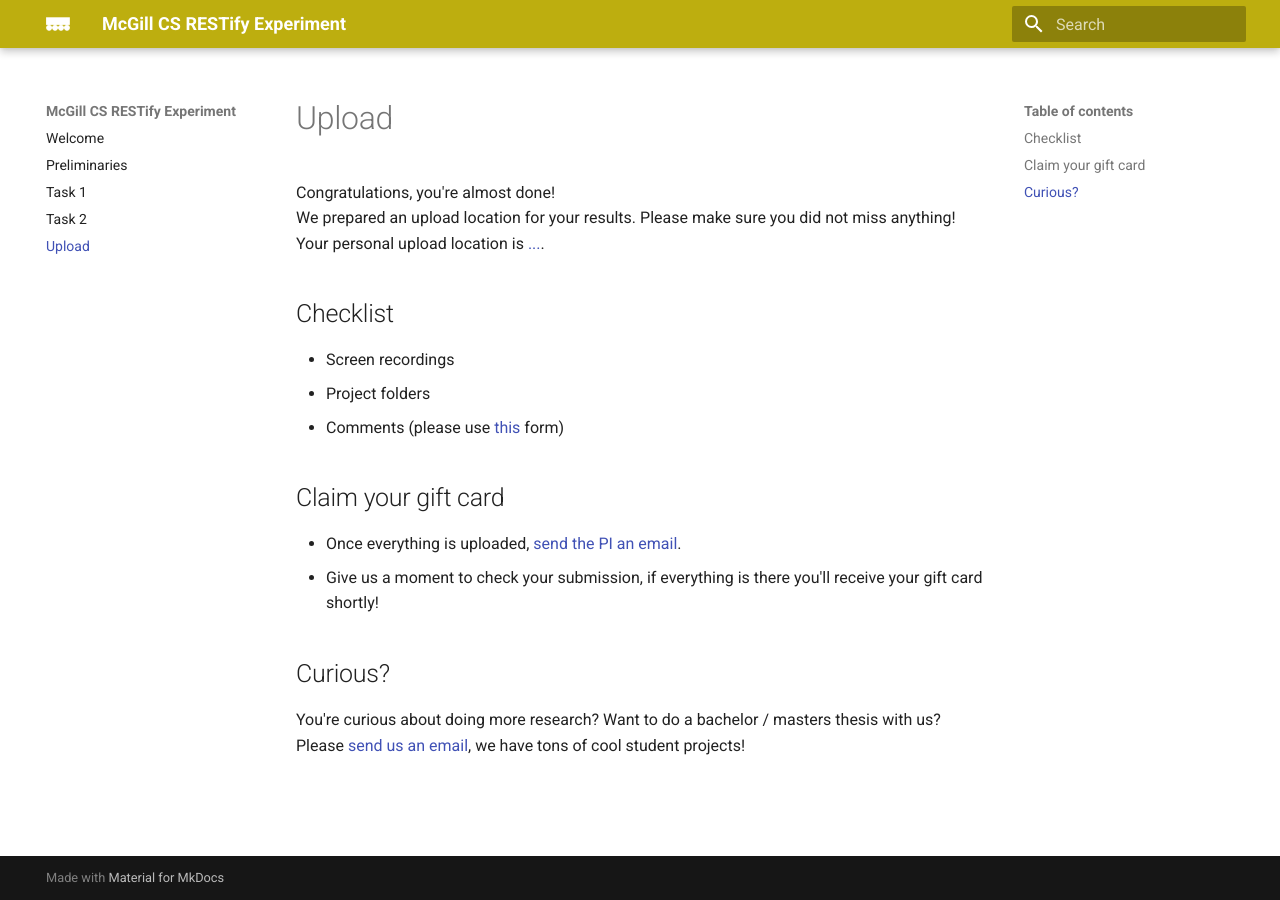
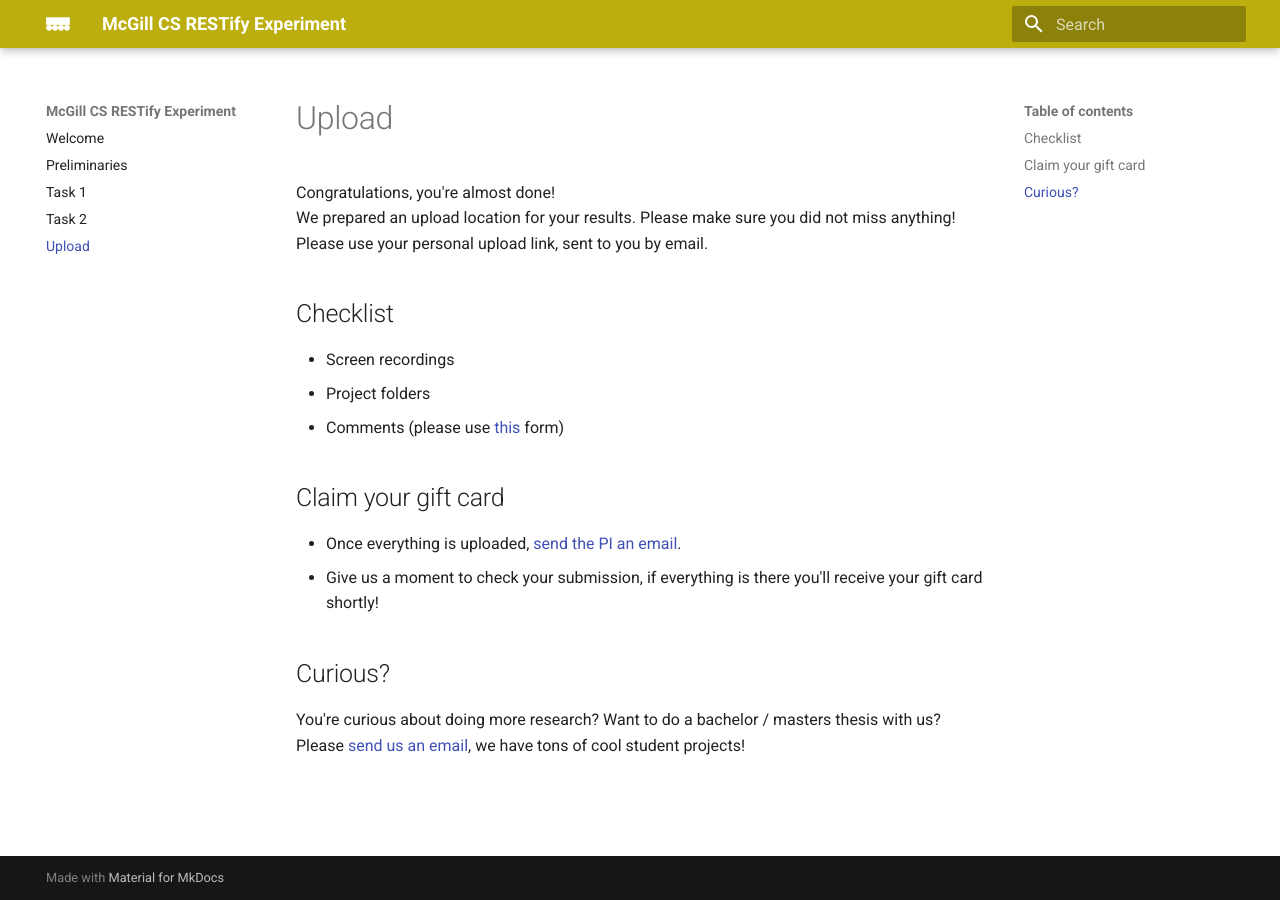
Before and after one commit to m5c/RestifyParticipantInstructions, an MkDocs documentation site: the page built from docs/upload.md, in a window 1280 px wide. Built offline with MkDocs 1.6.1 and Material for MkDocs 9.7.7, drawn with Linux system fonts in a browser that asks for light colours.

Commit message:
upload instructions

```diff
--- a/docs/upload.md
+++ b/docs/upload.md
@@ -2,7 +2,7 @@
 
 Congratulations, you're almost done!
 We prepared an upload location for your results. Please make sure you did not miss anything!
-Your personal upload location is [...](...).
+Please use your personal upload link, sent to you by email.
 
 ## Checklist
 
```
